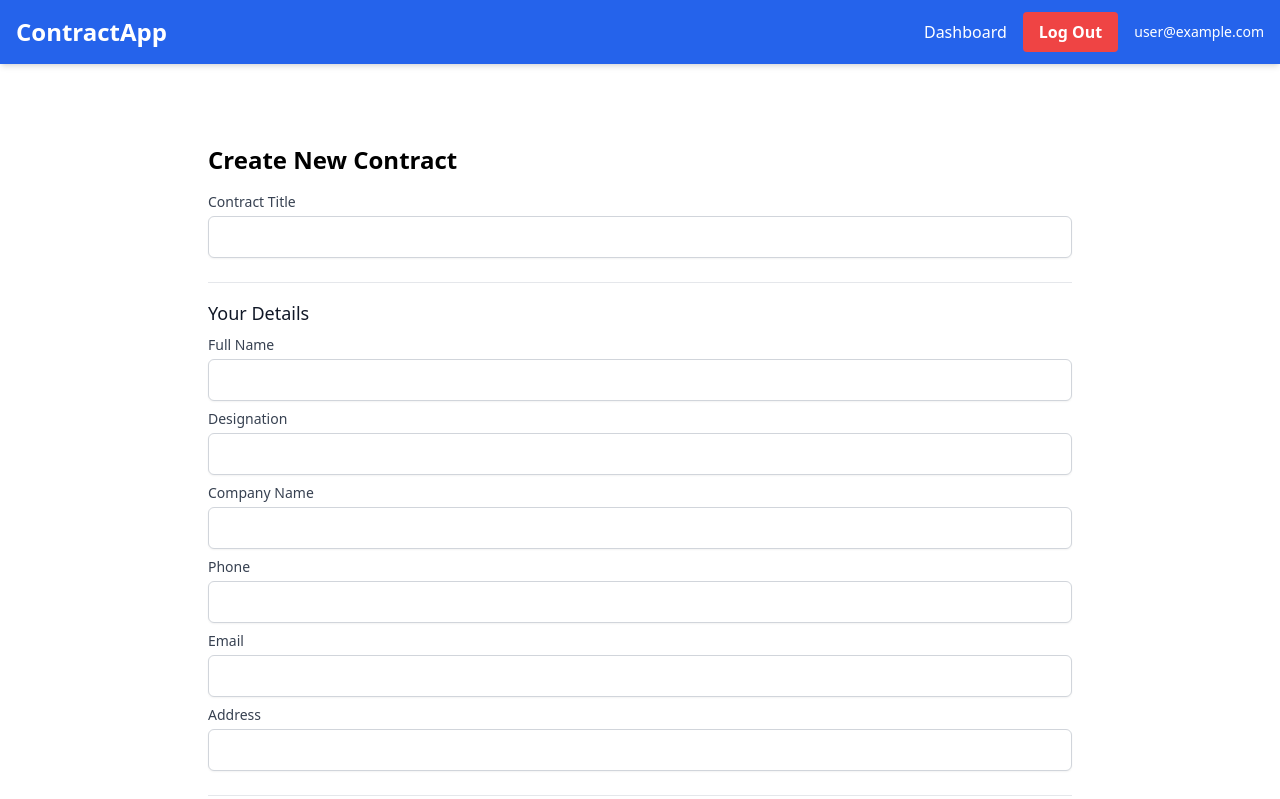
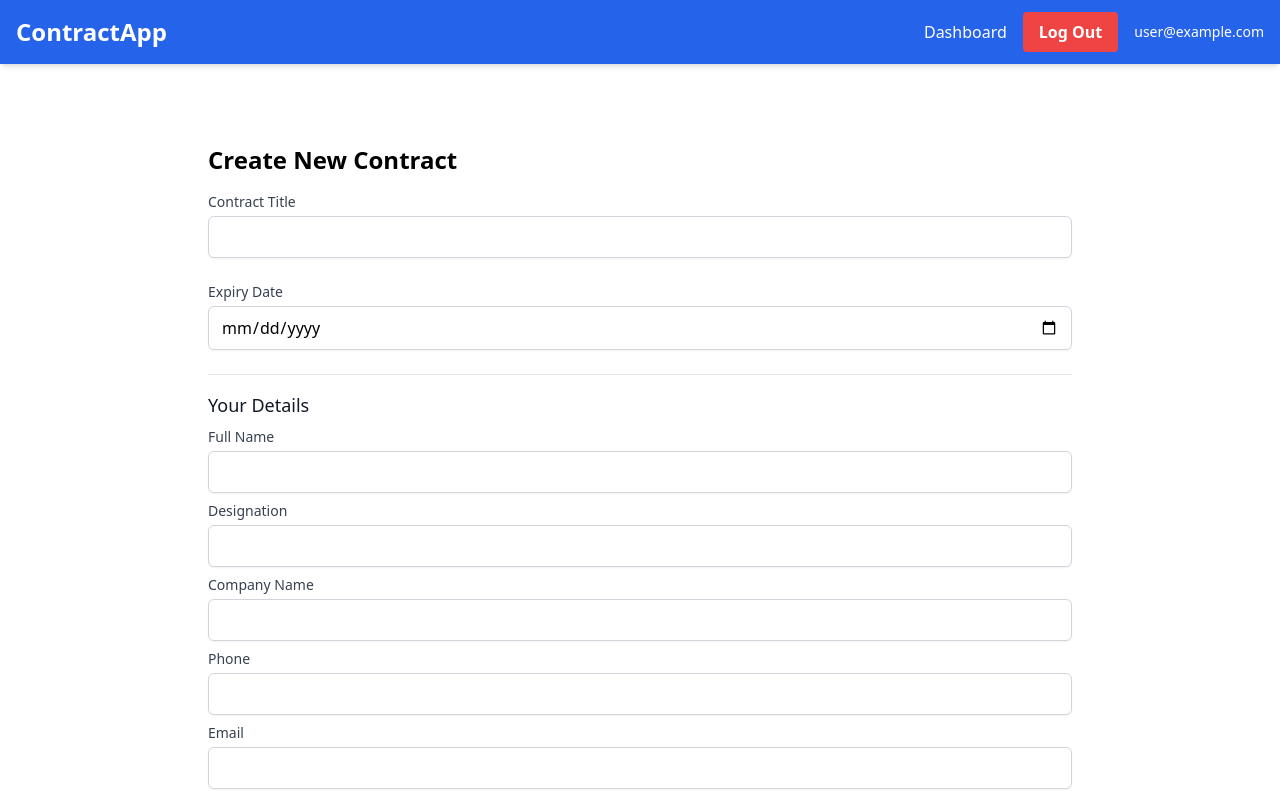
Before and after one commit to its-me-anoop/contract-agreement-app, a React (Create React App) app: page /create-contract in a window 1280 px wide. Shown: the top 799 px of the page. Built offline with nearby package versions, Linux system fonts and the light colour scheme; no server answers; sample sign-in values are in the browser's storage.

Commit message:
chore: Add expiry date field to CreateContract form

```diff
--- a/src/components/CreateContract.js
+++ b/src/components/CreateContract.js
@@ -27,6 +27,7 @@ function CreateContract() {
     const [contract, setContract] = useState({
         title: '',
         content: '',
+        expiryDate: '', // Add this line
         sender: {
             fullName: '',
             designation: '',
@@ -49,6 +50,7 @@ function CreateContract() {
 
     const handleChange = (e, party) => {
         const { name, value } = e.target;
+        if (party) {
             setContract(prev => ({
                 ...prev,
                 [party]: {
@@ -56,6 +58,12 @@ function CreateContract() {
                     [name]: value
                 }
             }));
+        } else {
+            setContract(prev => ({
+                ...prev,
+                [name]: value
+            }));
+        }
     };
 
     const handleContentChange = (content) => {
@@ -70,27 +78,29 @@ function CreateContract() {
         e.preventDefault();
         setError(null);
 
-        if (!contract.title || !contract.content || !contract.sender.email || !contract.receiver.email) {
+        if (!contract.title || !contract.content || !contract.sender.email || !contract.receiver.email || !contract.expiryDate) {
             setError('Please fill in all required fields');
             return;
         }
 
         try {
             const user = auth.currentUser;
-            const encryptionKey = user.uid + contract.receiver.email; // Using a combination of sender UID and receiver email as the encryption key
+            const encryptionKey = user.uid + contract.receiver.email;
 
             const encryptedContract = {
-                title: contract.title, // Keep title unencrypted for easier querying
+                title: contract.title,
                 encryptedData: encryptData({
                     content: contract.content,
                     sender: contract.sender,
-                    receiver: contract.receiver
+                    receiver: contract.receiver,
+                    expiryDate: contract.expiryDate
                 }, encryptionKey),
                 createdBy: user.uid,
                 createdAt: new Date(),
                 status: 'pending',
                 senderEmail: user.email,
-                receiverEmail: contract.receiver.email
+                receiverEmail: contract.receiver.email,
+                expiryDate: new Date(contract.expiryDate) // Add this line
             };
 
             const docRef = await addDoc(collection(db, 'contracts'), encryptedContract);
@@ -99,8 +109,6 @@ function CreateContract() {
             setError('Error creating contract: ' + error.message);
         }
     };
-
-    // ... (keep the existing ReactQuill configuration)
 
     return (
         <div className="max-w-4xl mx-auto mt-8 p-4">
@@ -114,7 +122,20 @@ function CreateContract() {
                         id="title"
                         name="title"
                         value={contract.title}
-                        onChange={(e) => setContract({ ...contract, title: e.target.value })}
+                        onChange={(e) => handleChange(e)}
+                        className="mt-1 block w-full border border-gray-300 rounded-md shadow-sm py-2 px-3 focus:outline-none focus:ring-indigo-500 focus:border-indigo-500"
+                        required
+                    />
+                </div>
+
+                <div>
+                    <label htmlFor="expiryDate" className="block text-sm font-medium text-gray-700">Expiry Date</label>
+                    <input
+                        type="date"
+                        id="expiryDate"
+                        name="expiryDate"
+                        value={contract.expiryDate}
+                        onChange={(e) => handleChange(e)}
                         className="mt-1 block w-full border border-gray-300 rounded-md shadow-sm py-2 px-3 focus:outline-none focus:ring-indigo-500 focus:border-indigo-500"
                         required
                     />
--- a/src/components/Dashboard.js
+++ b/src/components/Dashboard.js
@@ -2,7 +2,7 @@ import React, { useState, useEffect } from 'react';
 import { Link, useNavigate } from 'react-router-dom';
 import { db, auth } from '../firebase';
 import { collection, query, where, getDocs, orderBy } from 'firebase/firestore';
-import { FaFileContract, FaCheckCircle, FaClock, FaExclamationCircle, FaUser, FaEnvelope, FaCalendar } from 'react-icons/fa';
+import { FaFileContract, FaCheckCircle, FaClock, FaExclamationCircle, FaUser, FaCalendar } from 'react-icons/fa';
 
 function Dashboard() {
     const [contracts, setContracts] = useState([]);
```
Lines whose indentation alone changed are shown as unchanged.
